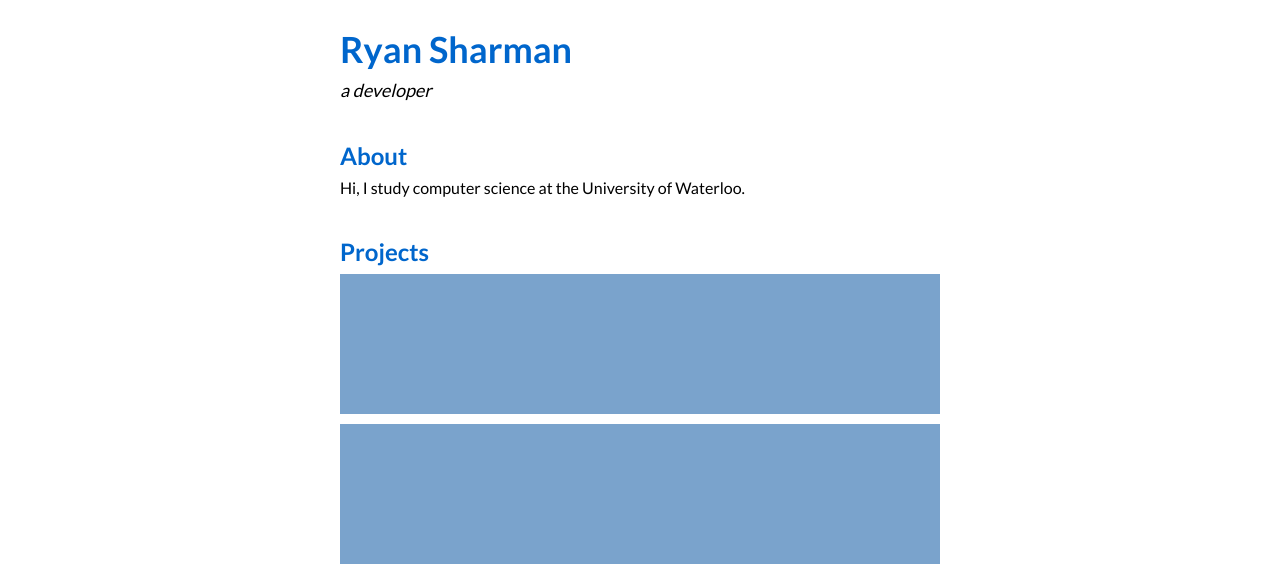
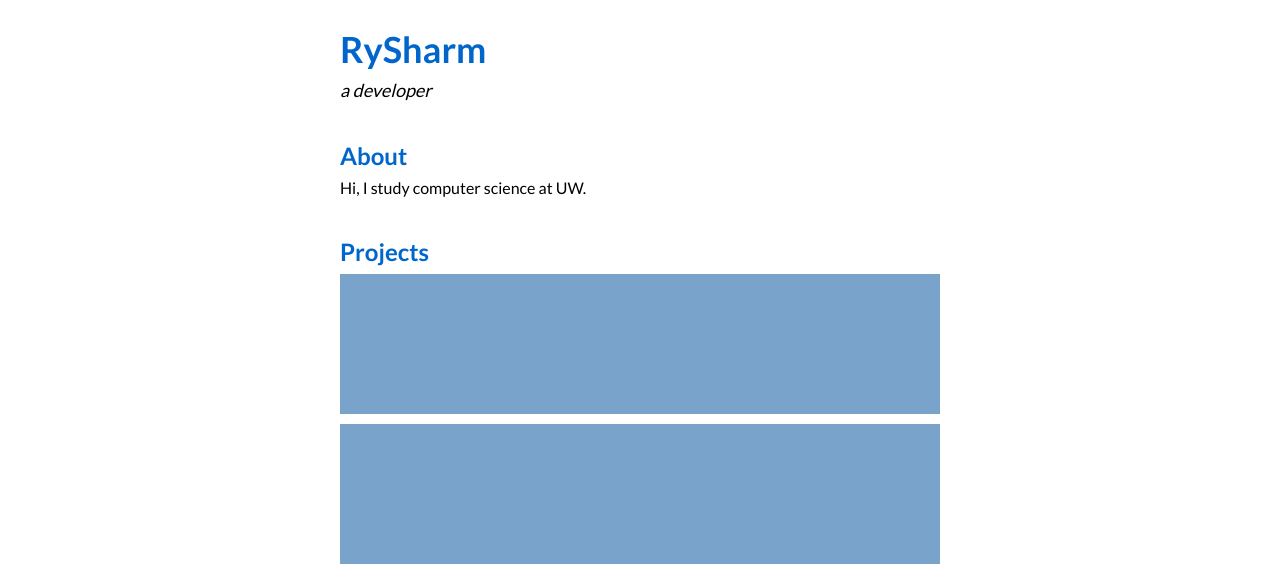
Before and after one commit to rysharm/rysharm.github.io, a plain HTML site: page index.html in a window 1280 px wide. Shown: the part 273-840 px from the top of the page. Drawn offline with Linux system fonts and the light colour scheme.

Commit message:
changes to h1 and h2

```diff
--- a/index.html
+++ b/index.html
@@ -8,7 +8,7 @@
     <div id="line"></div>
     <section id="content">
       <img id="photo" src="photo.jpg" />
-      <h1> Ryan Sharman </h1>
+      <h1> RySharm </h1>
       <div class="subtext">
         a developer
       </div>
@@ -16,7 +16,7 @@
         About
       </h2>
       <div>
-        Hi, I study computer science at the University of Waterloo.
+        Hi, I study computer science at UW.
       </div>
       <h2>
   Projects
```
